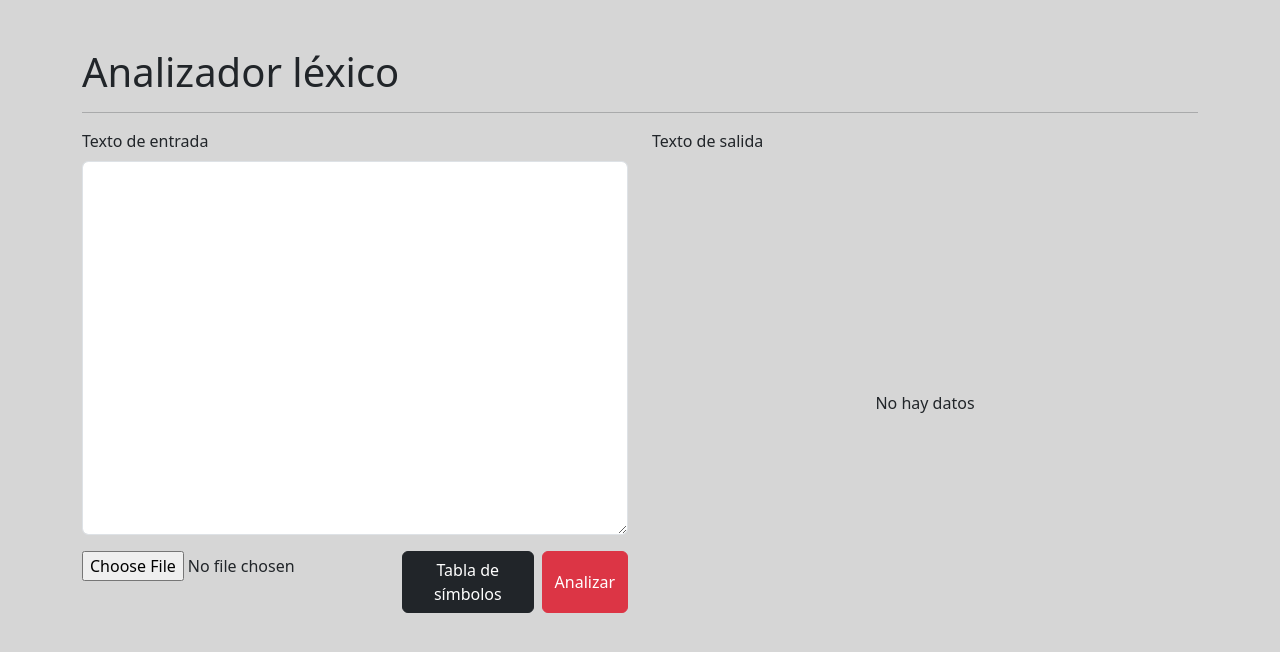
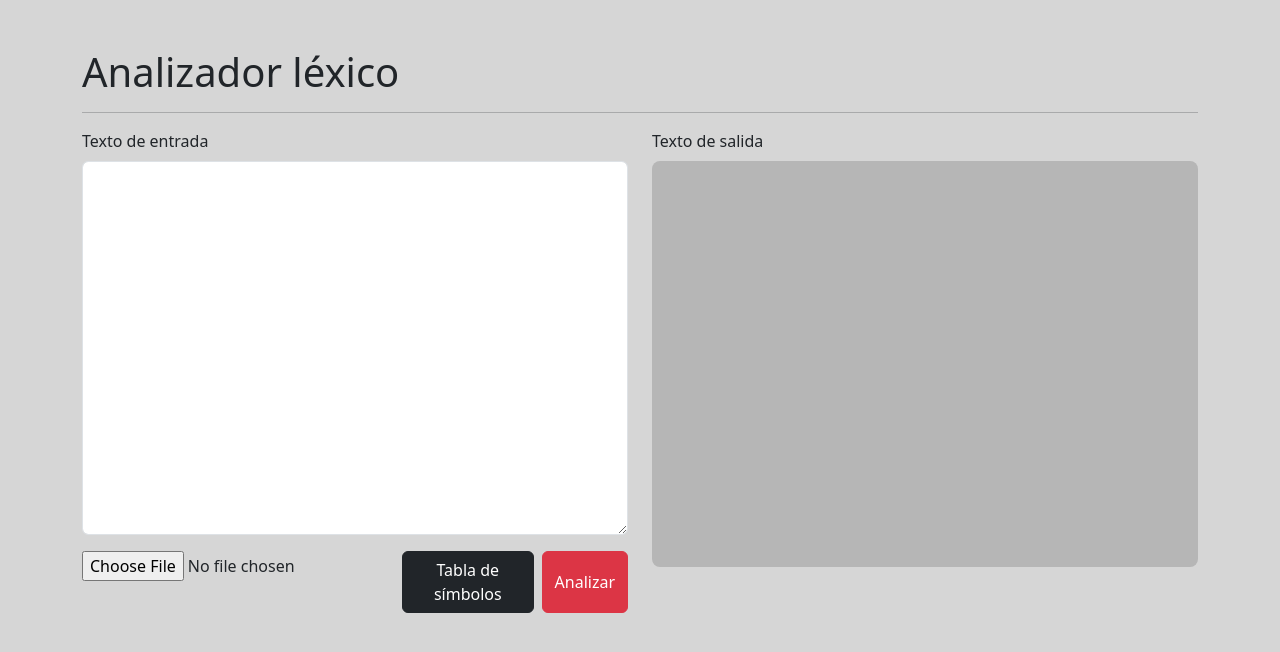
Before and after one commit to ezeamin/analizador-lexico-fe, a React (Vite) app: page / in a window 1280 px wide. Shown: the top 652 px of the page. Built offline with nearby package versions, Linux system fonts and the light colour scheme; no server answers.

Commit message:
feat: add highlighting

```diff
--- a/src/components/Form.jsx
+++ b/src/components/Form.jsx
@@ -5,7 +5,8 @@ import Swal from 'sweetalert2';
 
 import { postDataFn } from '../api/post';
 
-import Tokens from './Result/Tokens';
+// import Tokens from './Result/Tokens';
+import Highlighted from './Result/Highlighted';
 
 const Form = () => {
   const entryRef = useRef(null);
@@ -37,6 +38,8 @@ const Form = () => {
   const handleSubmit = (e) => {
     e.preventDefault();
 
+    // const entry = entryRef.current.value;
+    // get the text from the entryRef, but preserve the line breaks
     const entry = entryRef.current.value;
 
     if (!entry) {
@@ -79,8 +82,7 @@ const Form = () => {
 
   return (
     <form className="row" onSubmit={handleSubmit}>
-      <div className="col-12 col-md-6">
-        <fieldset>
+      <fieldset className="col-12 col-md-6">
         <label htmlFor="entry" className="form-label">
           Texto de entrada
         </label>
@@ -91,6 +93,17 @@ const Form = () => {
           ref={entryRef}
         ></textarea>
       </fieldset>
+      <fieldset className="col-12 col-md-6">
+        <label htmlFor="exit" className="form-label">
+          Texto de salida
+        </label>
+        <Highlighted
+          data={result}
+          error={error?.message}
+          // text={entryRef.current.value}
+        />
+      </fieldset>
+      <div className="col-12 col-md-6">
         <div className="mt-3 d-flex justify-content-around gap-2">
           <input type="file" onChange={handleFileUpload} />
           <button
@@ -106,20 +119,6 @@ const Form = () => {
           </button>
         </div>
       </div>
-      <fieldset className="col-12 col-md-6">
-        <label htmlFor="exit" className="form-label">
-          Texto de salida
-        </label>
-        {result ? (
-          <Tokens data={result.data} />
-        ) : error ? (
-          <div className="alert alert-danger">{error.message}</div>
-        ) : (
-          <p className="d-flex align-items-center justify-content-center h-100">
-            No hay datos
-          </p>
-        )}
-      </fieldset>
     </form>
   );
 };
--- /dev/null
+++ b/src/components/Result/Highlighted.jsx
@@ -0,0 +1,68 @@
+import { useEffect } from 'react';
+
+import './style.css';
+
+const colors = [
+  '#FFB6C1', // Light Pink
+  '#E6E6FA', // Pale Lavender
+  '#90FB98', // Mint Green
+  '#80AFF0', // Baby Blue
+  '#FFDAB9', // Peach
+  '#FFFF99', // Pale Yellow
+  '#E6E6FA', // Lavender
+  '#8FCEEB', // Sky Blue
+  '#79b579', // Light Green
+  '#C8A2C8', // Lilac
+  '#FFA09A', // Light Salmon
+];
+
+const Highlighted = (props) => {
+  const { data, error } = props;
+
+  useEffect(() => {
+    if (!data?.text) return;
+
+    const spans = document.querySelectorAll('.highlighted-token');
+
+    spans.forEach((span) => {
+      if (span.innerHTML === '\n') return;
+
+      let randomColor = colors[Math.floor(Math.random() * colors.length)];
+
+      // make sure previous span's color is not repeated
+      if (span.previousSibling) {
+        const previousColor = span.previousSibling.style?.backgroundColor || '';
+
+        // previous color is in rgb, convert to hex
+        const previousColorHex = previousColor
+          .replace('rgb(', '')
+          .replace(')', '')
+          .split(',')
+          .map((color) => parseInt(color).toString(16))
+          .join('')
+          .toUpperCase();
+
+        if (`#${previousColorHex}` === randomColor) {
+          const newRandomColors = colors.filter(
+            (color) => color !== previousColor,
+          );
+          randomColor =
+            newRandomColors[Math.floor(Math.random() * newRandomColors.length)];
+          console.log(previousColorHex, newRandomColors, randomColor);
+        }
+      }
+
+      span.style.backgroundColor = randomColor;
+    });
+  }, [data?.text]);
+
+  if (!data) return <div className="result-text-container"></div>;
+
+  return (
+    <div
+      className="result-text-container"
+      dangerouslySetInnerHTML={{ __html: data?.text }}
+    ></div>
+  );
+};
+export default Highlighted;
--- /dev/null
+++ b/src/components/Result/style.css
@@ -0,0 +1,12 @@
+.result-text-container{
+    width: 100%;
+    height: 100%;
+    background-color: rgb(182 182 182);
+    border-radius: 0.5rem;
+    padding:6px 12px ;
+}
+
+.highlighted-token{
+    padding: 0 5px;
+    border-radius: 5px;
+}
```
Lines whose indentation alone changed are shown as unchanged.
